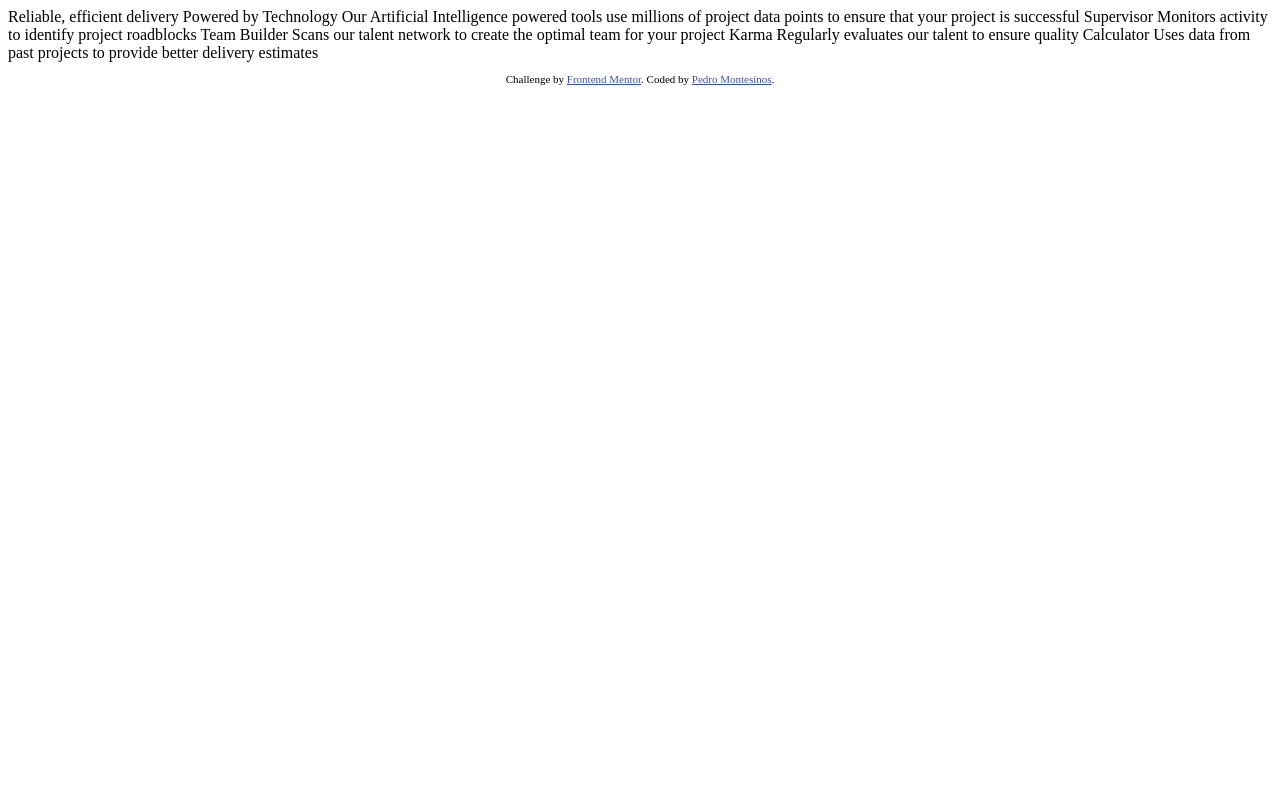
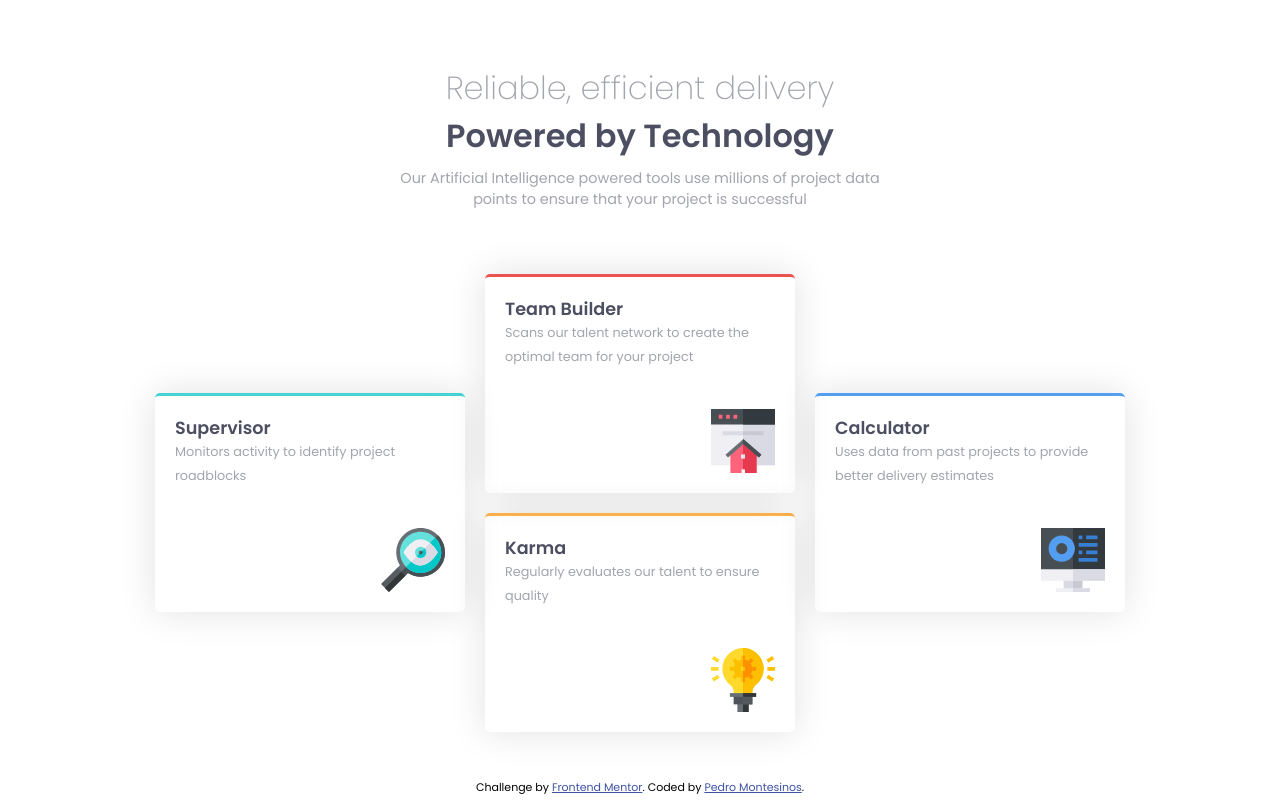
Before and after one commit to pedrolmr/frontendmentor-challenges, a plain HTML site: page four-card-feature-section-master/index.html in a window 1280 px wide. Drawn offline with Linux system fonts and the light colour scheme.

Commit message:
finished project

```diff
--- a/four-card-feature-section-master/index.html
+++ b/four-card-feature-section-master/index.html
@@ -11,6 +11,13 @@
       sizes="32x32"
       href="./images/favicon-32x32.png"
     />
+
+    <link
+      href="https://fonts.googleapis.com/css2?family=Poppins:wght@200;400;600&display=swap"
+      rel="stylesheet"
+    />
+
+    <link rel="stylesheet" href="style.css" />
 
     <title>Frontend Mentor | Four card feature section</title>
 
@@ -26,13 +33,45 @@
     </style>
   </head>
   <body>
-    Reliable, efficient delivery Powered by Technology Our Artificial
-    Intelligence powered tools use millions of project data points to ensure
-    that your project is successful Supervisor Monitors activity to identify
-    project roadblocks Team Builder Scans our talent network to create the
-    optimal team for your project Karma Regularly evaluates our talent to ensure
-    quality Calculator Uses data from past projects to provide better delivery
-    estimates
+    <header>
+      <h1>Reliable, efficient delivery</h1>
+      <span>Powered by Technology</span>
+
+      <p>
+        Our Artificial Intelligence powered tools use millions of project data
+        points to ensure that your project is successful
+      </p>
+    </header>
+
+    <div class="container">
+      <div class="box cyan">
+        <h2>Supervisor</h2>
+        <p>Monitors activity to identify project roadblocks</p>
+        <img src="images/icon-supervisor.svg" alt="" />
+      </div>
+
+      <div class="middle">
+        <div class="box red">
+          <h2>Team Builder</h2>
+          <p>
+            Scans our talent network to create the optimal team for your project
+          </p>
+          <img src="images/icon-team-builder.svg" alt="" />
+        </div>
+
+        <div class="box orange">
+          <h2>Karma</h2>
+          <p>Regularly evaluates our talent to ensure quality</p>
+          <img src="images/icon-karma.svg" alt="" />
+        </div>
+      </div>
+
+      <div class="box blue">
+        <h2>Calculator</h2>
+        <p>Uses data from past projects to provide better delivery estimates</p>
+        <img src="images/icon-calculator.svg" alt="" />
+      </div>
+    </div>
 
     <footer>
       <p class="attribution">
--- /dev/null
+++ b/four-card-feature-section-master/style.css
@@ -0,0 +1,254 @@
+/* http://meyerweb.com/eric/tools/css/reset/
+   v2.0 | 20110126
+   License: none (public domain)
+*/
+
+html,
+body,
+div,
+span,
+applet,
+object,
+iframe,
+h1,
+h2,
+h3,
+h4,
+h5,
+h6,
+p,
+blockquote,
+pre,
+a,
+abbr,
+acronym,
+address,
+big,
+cite,
+code,
+del,
+dfn,
+em,
+img,
+ins,
+kbd,
+q,
+s,
+samp,
+small,
+strike,
+strong,
+sub,
+sup,
+tt,
+var,
+b,
+u,
+i,
+center,
+dl,
+dt,
+dd,
+ol,
+fieldset,
+form,
+label,
+legend,
+table,
+caption,
+tbody,
+tfoot,
+thead,
+tr,
+th,
+td,
+article,
+aside,
+canvas,
+details,
+embed,
+figure,
+figcaption,
+footer,
+header,
+hgroup,
+menu,
+nav,
+output,
+ruby,
+section,
+summary,
+time,
+mark,
+audio,
+video {
+  margin: 0;
+  padding: 0;
+  border: 0;
+  font-size: 62.5%;
+  font: inherit;
+  vertical-align: baseline;
+}
+/* HTML5 display-role reset for older browsers */
+article,
+aside,
+details,
+figcaption,
+figure,
+footer,
+header,
+hgroup,
+menu,
+nav,
+section {
+  display: block;
+}
+body {
+  line-height: 1;
+  font-family: 'Poppins', sans-serif;
+  font-size: 15px;
+}
+ol {
+  list-style: none;
+}
+blockquote,
+q {
+  quotes: none;
+}
+blockquote:before,
+blockquote:after,
+q:before,
+q:after {
+  content: '';
+  content: none;
+}
+table {
+  border-collapse: collapse;
+  border-spacing: 0;
+}
+
+/* My code starts here */
+
+/* Colors */
+:root {
+  /* Primary */
+  --Red: hsl(0, 78%, 62%);
+  --Cyan: hsl(180, 62%, 55%);
+  --Orange: hsl(34, 97%, 64%);
+  --Blue: hsl(212, 86%, 64%);
+
+  /* Neutral */
+  --VeryDarkBlue: hsl(234, 12%, 34%);
+  --GrayishBlue: hsl(229, 6%, 66%);
+  --VeryLightGray: hsl(0, 0%, 98%);
+}
+
+header {
+  display: flex;
+  padding: 4rem;
+  flex-direction: column;
+  align-items: center;
+  line-height: 3rem;
+}
+header h1 {
+  display: flex;
+  flex-direction: column;
+  font-size: 2rem;
+  font-weight: 200;
+  color: var(--GrayishBlue);
+}
+
+header span {
+  font-size: 2rem;
+  font-weight: 600;
+  color: var(--VeryDarkBlue);
+}
+header p {
+  font-weight: 400;
+  width: 43%;
+  font-size: 0.9rem;
+  text-align: center;
+  line-height: 1.3rem;
+  color: var(--GrayishBlue);
+  padding: 0.5rem 0 0 0;
+}
+
+.container {
+  display: flex;
+  justify-content: center;
+  align-items: center;
+  margin-bottom: 50px;
+}
+.container .box {
+  display: flex;
+  flex-direction: column;
+  margin: 0;
+  width: 270px;
+  margin: 0 5px;
+  border-radius: 5px;
+  border-top-width: 3px;
+  border-top-style: solid;
+  padding: 20px;
+  line-height: 24px;
+  -webkit-box-shadow: 0px 0px 37px 0px rgba(0, 0, 0, 0.12);
+  -moz-box-shadow: 0px 0px 37px 0px rgba(0, 0, 0, 0.12);
+  box-shadow: 0px 0px 37px 0px rgba(0, 0, 0, 0.12);
+}
+.container .box img {
+  align-self: flex-end;
+}
+.container .box.cyan {
+  border-top-color: var(--Cyan);
+}
+.container .box.red {
+  border-top-color: var(--Red);
+}
+.container .box.orange {
+  border-top-color: var(--Orange);
+}
+.container .box.blue {
+  border-top-color: var(--Blue);
+}
+
+.container .box h2 {
+  font-weight: 600;
+  font-size: 1.1rem;
+  color: var(--VeryDarkBlue);
+}
+.container .box p {
+  font-size: 0.8rem;
+  font-weight: 400;
+  color: var(--GrayishBlue);
+  margin-bottom: 40px;
+}
+
+.container .middle {
+  margin: 0 10px;
+}
+
+.container .middle .box.red {
+  margin-bottom: 20px;
+}
+
+@media (max-width: 768px) {
+  header {
+    padding: 0;
+    margin: 50px;
+  }
+  header p {
+    width: 100%;
+  }
+  .container {
+    flex-direction: column;
+    align-items: 0;
+  }
+  .container .box {
+    flex: 0 0 calc(25% - 1rem);
+  }
+  .box.cyan {
+    margin-bottom: 20px;
+  }
+  .box.blue {
+    margin-top: 20px;
+  }
+}
```
